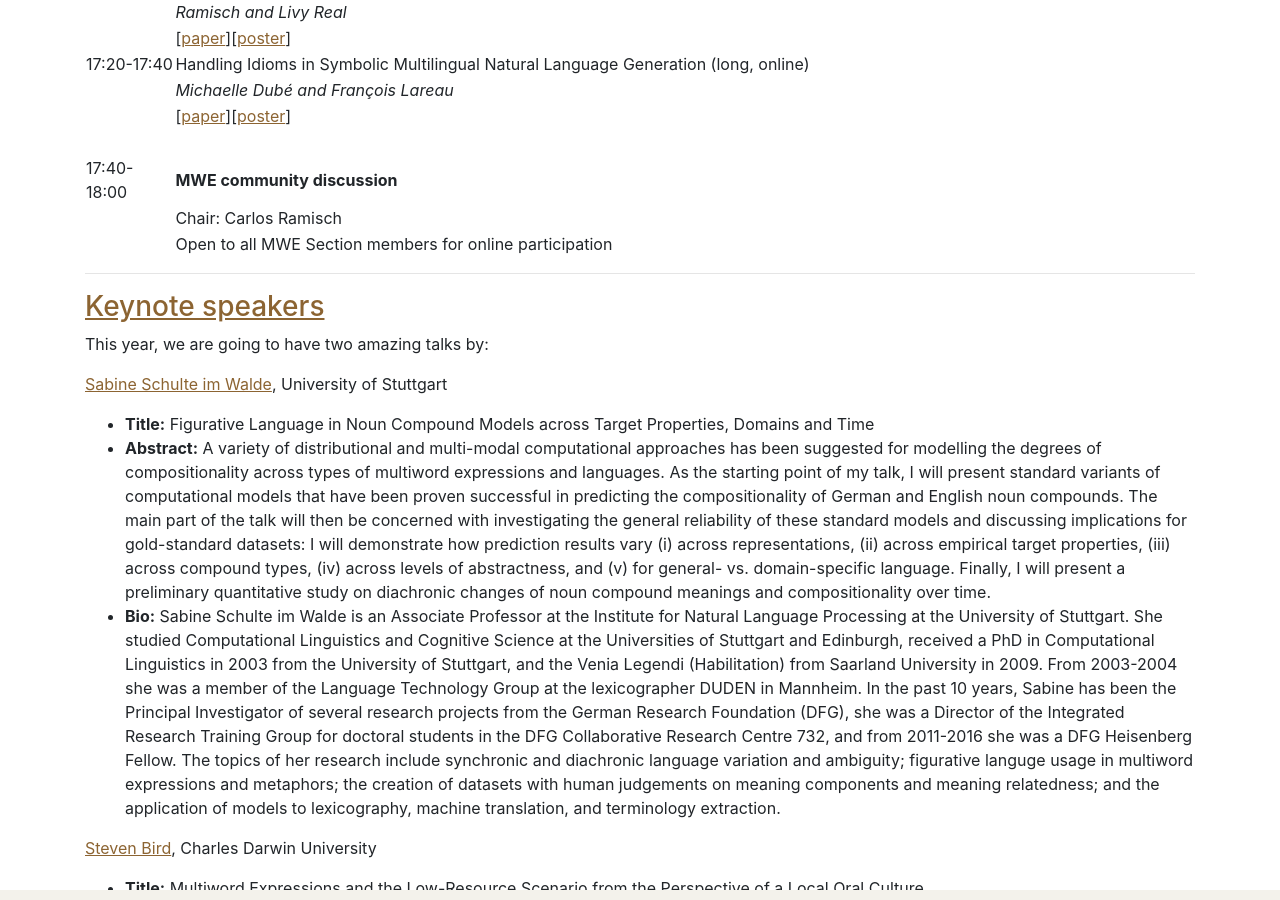
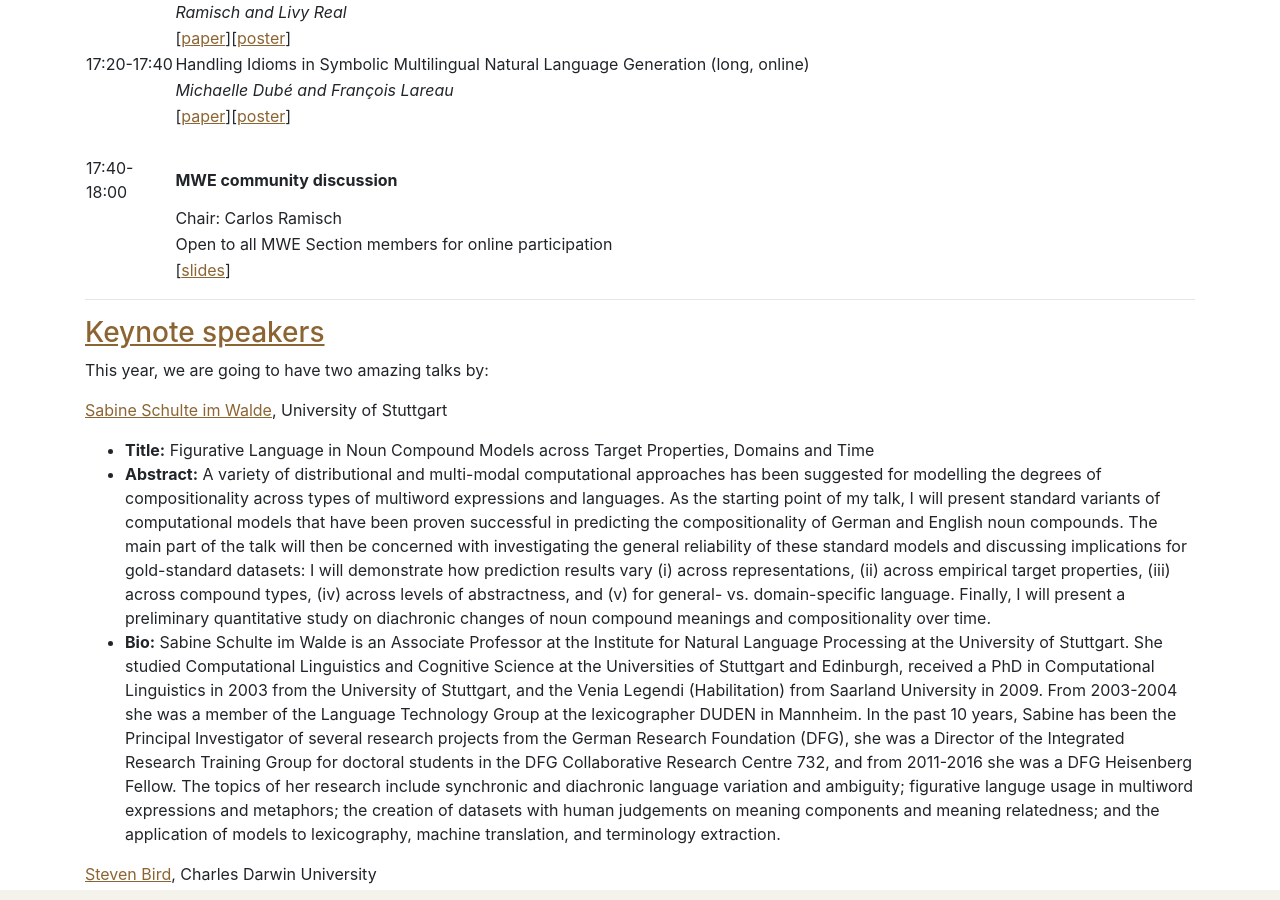
Before and after one commit to multiword/multiword.github.io, a Jekyll site: the page built from mwe2022/index.md, in a window 1280 px wide and 900 px high, scrolled down 4132 px. Built offline with Jekyll 4.4.1, drawn with Linux system fonts in a browser that asks for light colours; comment, search, counter and statistics services are not loaded.

Commit message:
Add community discussion slides

```diff
--- a/mwe2022/index.md
+++ b/mwe2022/index.md
@@ -174,6 +174,7 @@ The <b>video recording</b> for MWE2022 can be found <b>[here](http://www.lrec-co
 | 17:40- 18:00   | **MWE community discussion** |
 |                | Chair: Carlos Ramisch |
 |                | Open to all MWE Section members for online participation |
+|                | [[slides](slides/MWE2022_community_discussion.pdf)] |
 
 
 -----
```
Also changed, not shown: 1 other file.
